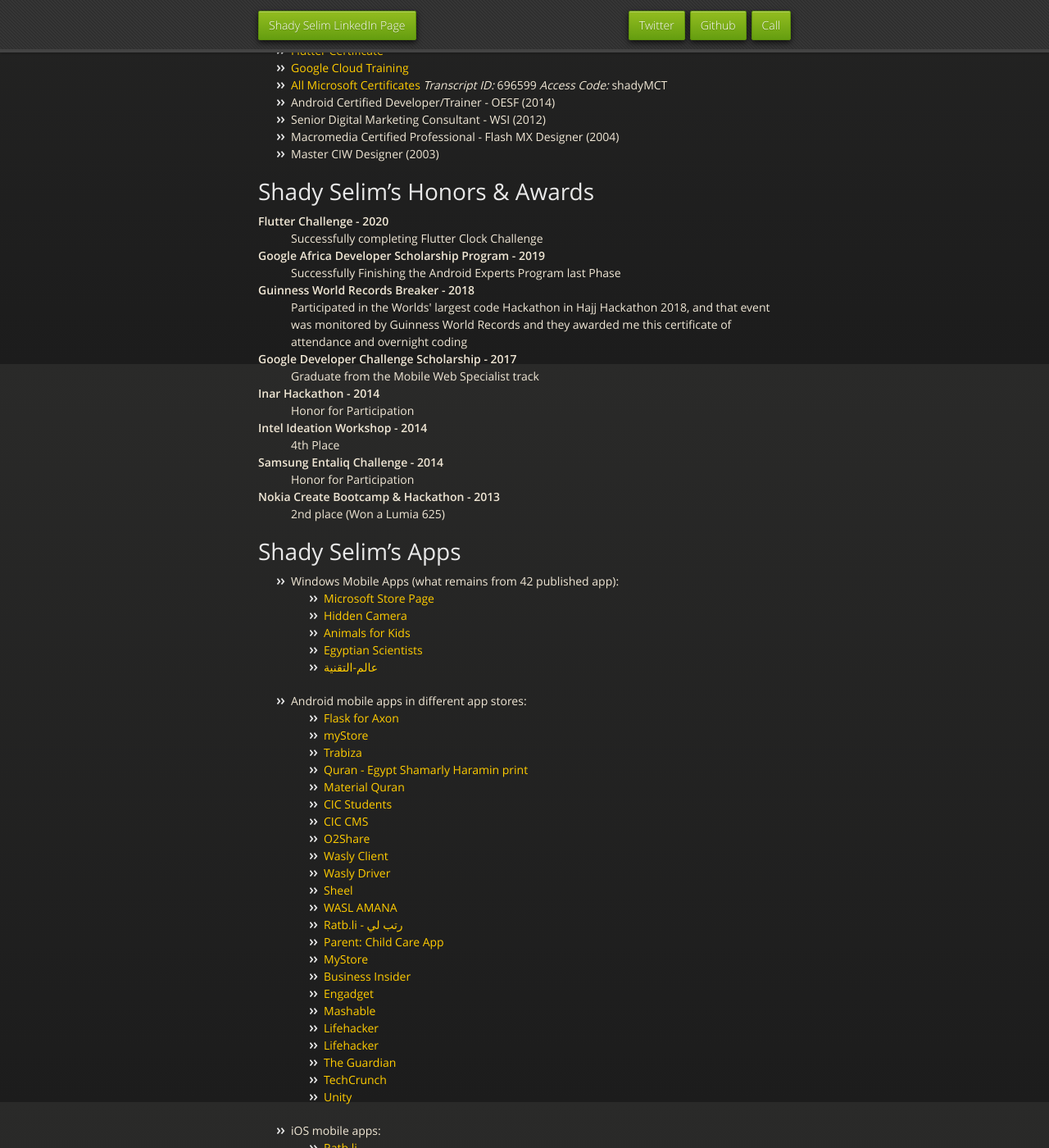
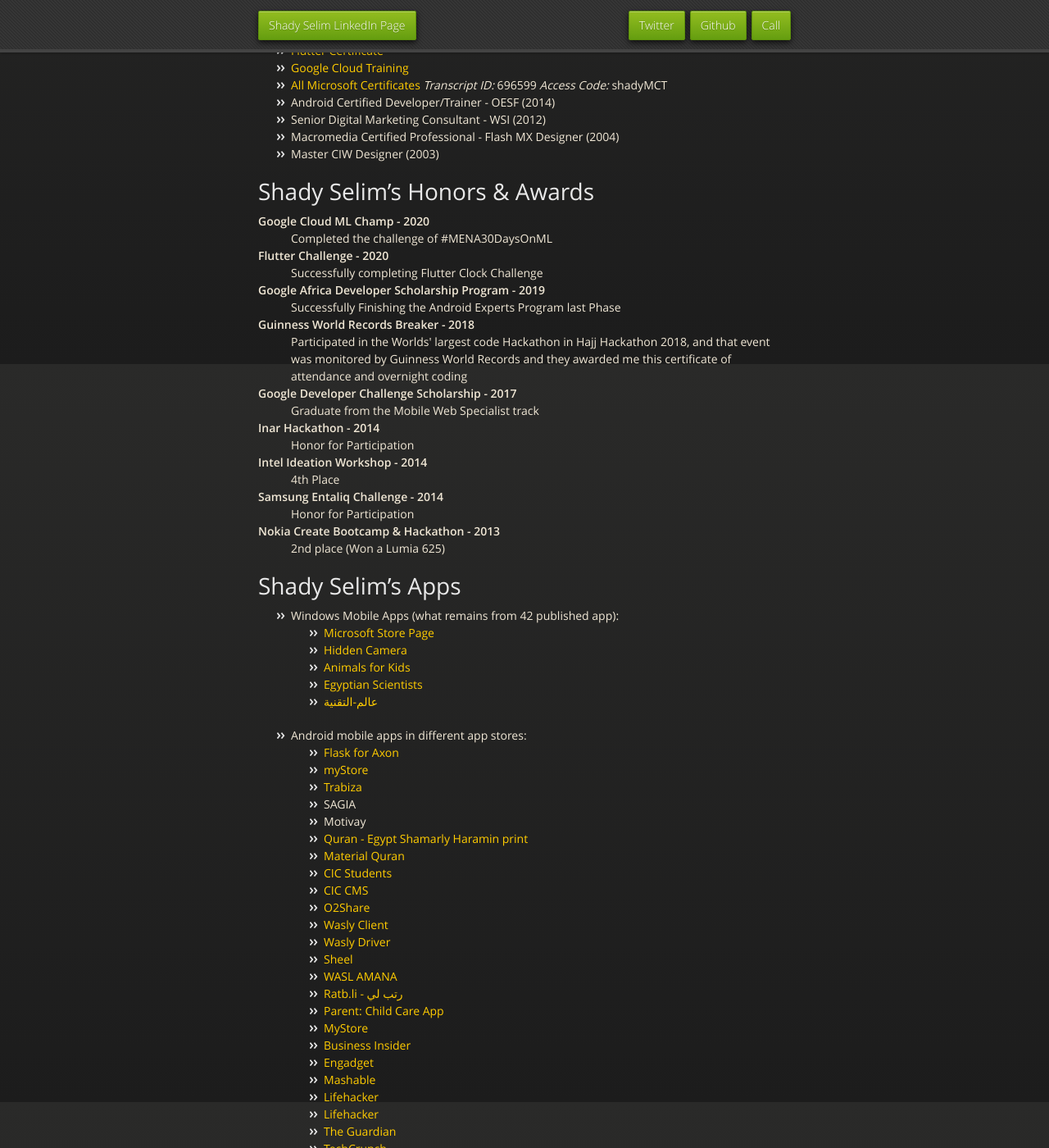
Before and after one commit to Shady-Selim/shady-selim.github.io, a Jekyll site: the page built from index.md, in a window 1280 px wide and 1400 px high, scrolled down 1356 px. Shown: the whole window at 82% size. Built offline with Jekyll 4.4.1, drawn with Linux system fonts in a browser that asks for light colours; our own code applies the rules of GitHub Pages for plain Markdown files.

Commit message:
Update index.md

```diff
--- a/index.md
+++ b/index.md
@@ -47,6 +47,8 @@
 
 # Shady Selim's Honors & Awards
 <dl>
+  <dt>Google Cloud ML Champ - 2020</dt>
+    <dd>Completed the challenge of #MENA30DaysOnML</dd>
   <dt>Flutter Challenge - 2020</dt>
     <dd>Successfully completing Flutter Clock Challenge</dd>
   <dt>Google Africa Developer Scholarship Program - 2019</dt>
@@ -76,6 +78,8 @@
   - [Flask for Axon](https://play.google.com/store/apps/details?id=com.medable.axon.flask)
   - [myStore](https://play.google.com/store/apps/details?id=com.stcc.mystore)
   - [Trabiza](https://play.google.com/store/apps/details?id=com.trabiza.app)
+  - SAGIA
+  - Motivay
   - [Quran - Egypt Shamarly Haramin print](https://play.google.com/store/apps/details?id=com.Shady_Selim.Quran)
   - [Material Quran](https://play.google.com/store/apps/details?id=com.Shady_Selim.Quran_Material)
   - [CIC Students](https://play.google.com/store/apps/details?id=com.zcic.cairocic)
```
